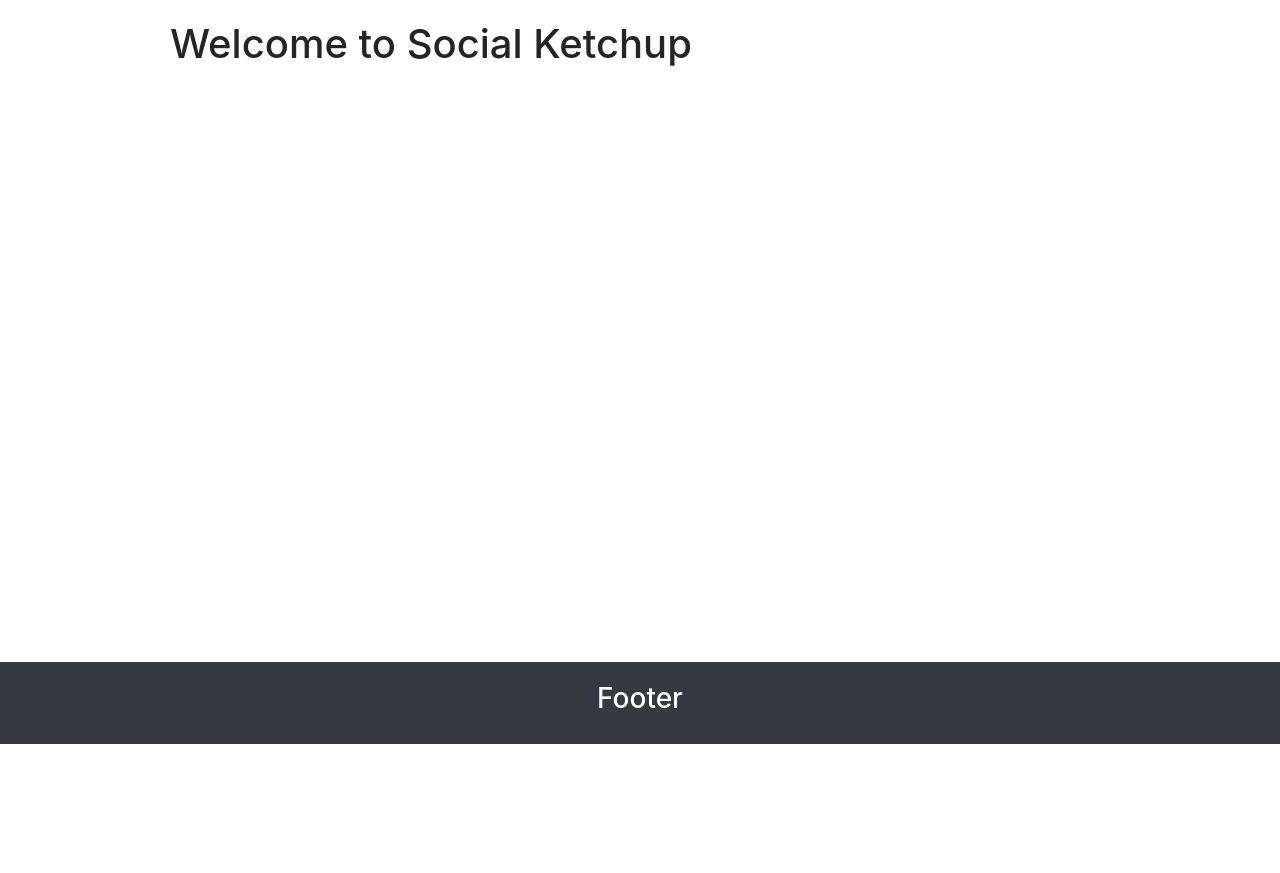
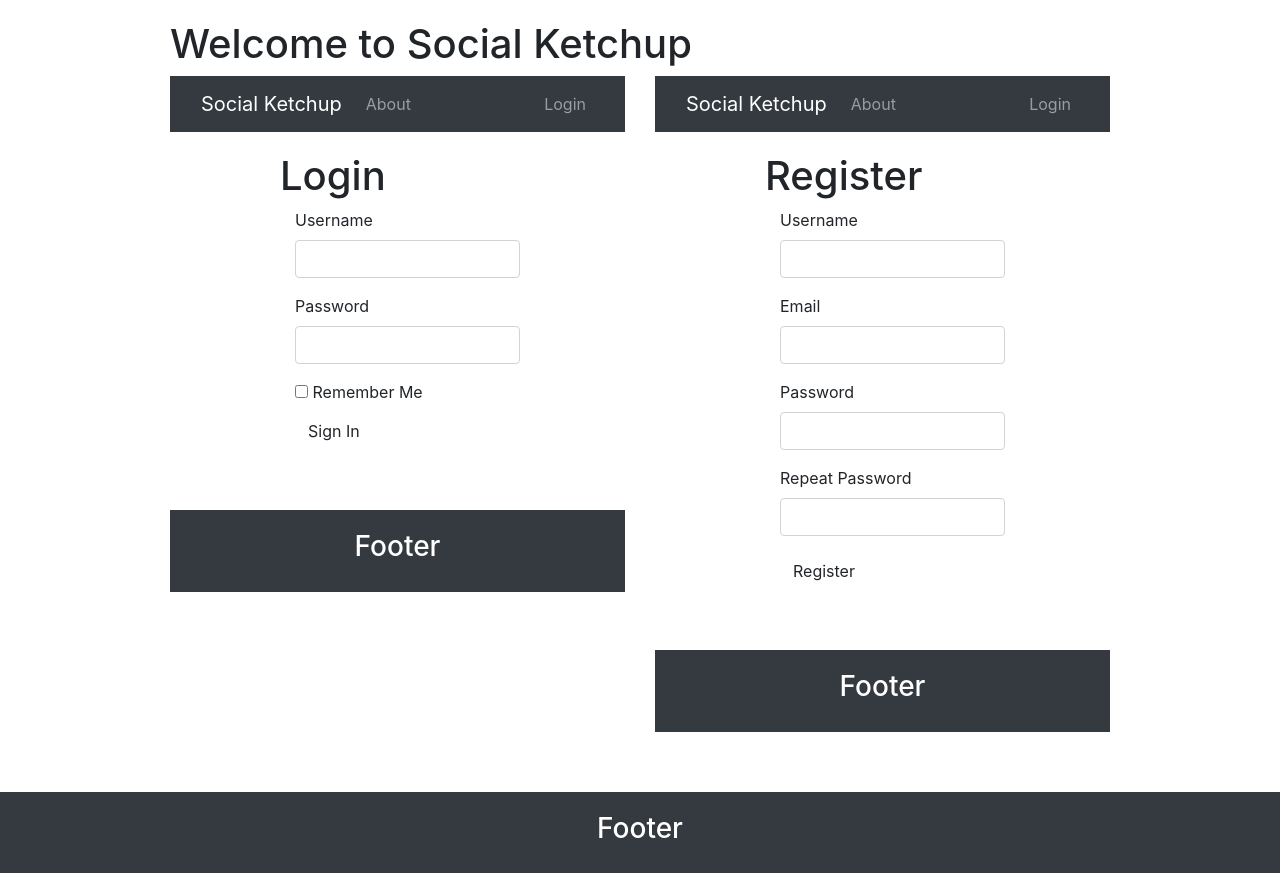
Before and after one commit to reesecake/social-ketchup, a Flask app: page / in a window 1280 px wide. Shown: the part 56-929 px from the top of the page. Before the commit the page ends 800 px from the top, so only its background shows below. Run offline with Flask 2, Linux system fonts and the light colour scheme; some libraries are stand-ins or nearby versions.

Commit message:
added a home route for logged in users

```diff
--- a/app/routes.py
+++ b/app/routes.py
@@ -1,10 +1,40 @@
-from flask import render_template
-from flask_login import current_user
+from flask import render_template, redirect, url_for, flash
+from flask_login import current_user, login_user
 
 from api import app
+from app.forms import LoginForm, RegistrationForm
+from models import User
 
 
-@app.route('/')
-@app.route('/index')
+@app.route('/', methods=['GET', 'POST'])
+@app.route('/index', methods=['GET', 'POST'])
 def index():
-    return render_template('index.html')
+    if current_user.is_authenticated:
+        return redirect(url_for('home'))
+
+    registration_form = RegistrationForm()
+
+    if registration_form.validate_on_submit():
+        user = User(username=registration_form.username.data, email=registration_form.email.data)
+        user.set_password(registration_form.password.data)  # hashes the given password
+        user.save()
+        flash('Congratulations, you are now a registered user!')
+        return redirect(url_for('authentication.login'))
+
+    login_form = LoginForm()
+
+    if login_form.validate_on_submit():
+        user = User.objects(username=login_form.username.data).first()
+        if user is None or not user.check_password(login_form.password.data):
+            flash('Invalid username or password')
+            return redirect(url_for('login'))
+
+        login_user(user, remember=login_form.remember_me.data)
+        return redirect(url_for('home'))
+
+    return render_template('index.html', LoginForm=login_form, RegistrationForm=registration_form)
+
+
+@app.route('/home')
+def home():
+    return render_template('home.html')
--- a/blueprints/authentication.py
+++ b/blueprints/authentication.py
@@ -45,7 +45,7 @@ def login():
             return redirect(url_for('login'))
 
         login_user(user, remember=form.remember_me.data)
-        return redirect(url_for('index'))
+        return redirect(url_for('home'))
 
     return render_template('login.html', form=form)
 
--- a/templates/index.html
+++ b/templates/index.html
@@ -3,4 +3,17 @@
 {% block content %}
     <h1>{% block title %} Welcome to Social Ketchup {% endblock %}</h1>
 
+    <div class="row">
+        <div class="col">
+            {% with form=LoginForm %}
+                {% include 'login.html' %}
+            {% endwith %}
+        </div>
+        <div class="col">
+            {% with form=RegistrationForm %}
+                {% include 'registration.html' %}
+            {% endwith %}
+        </div>
+    </div>
+
 {% endblock %}
```
Also changed, not shown: templates/home.html (added, +7 -0 lines).
